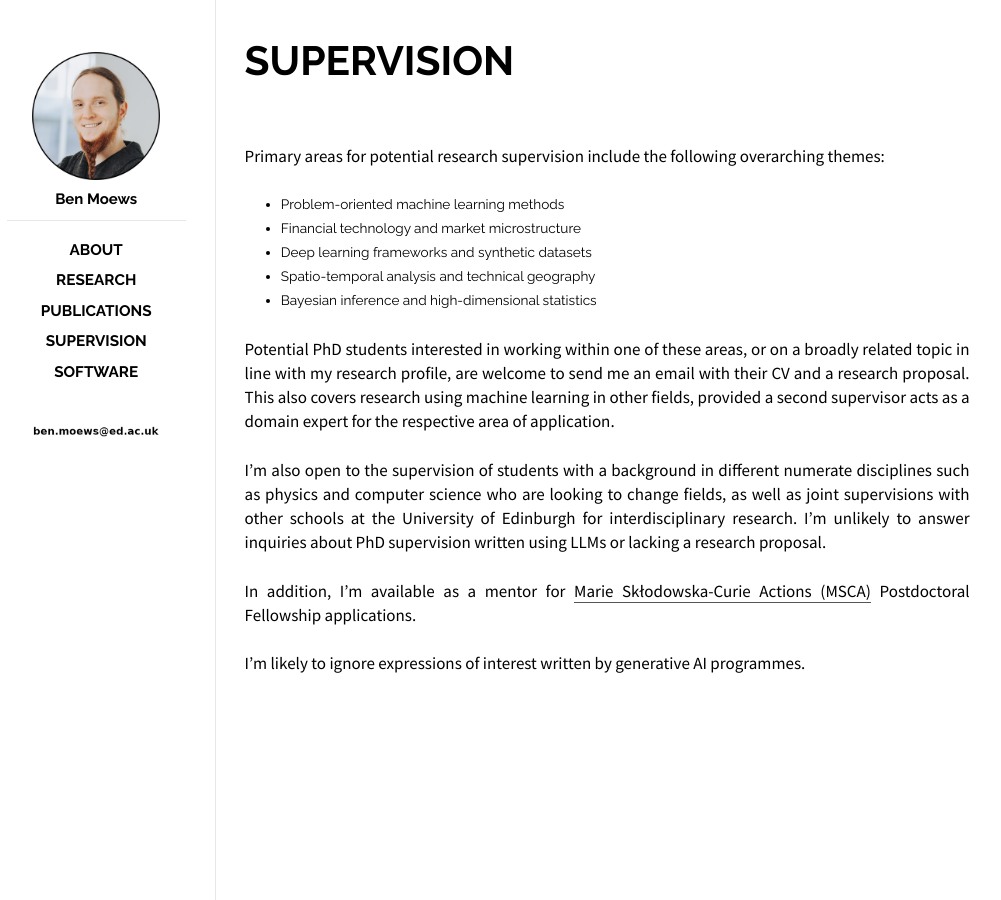
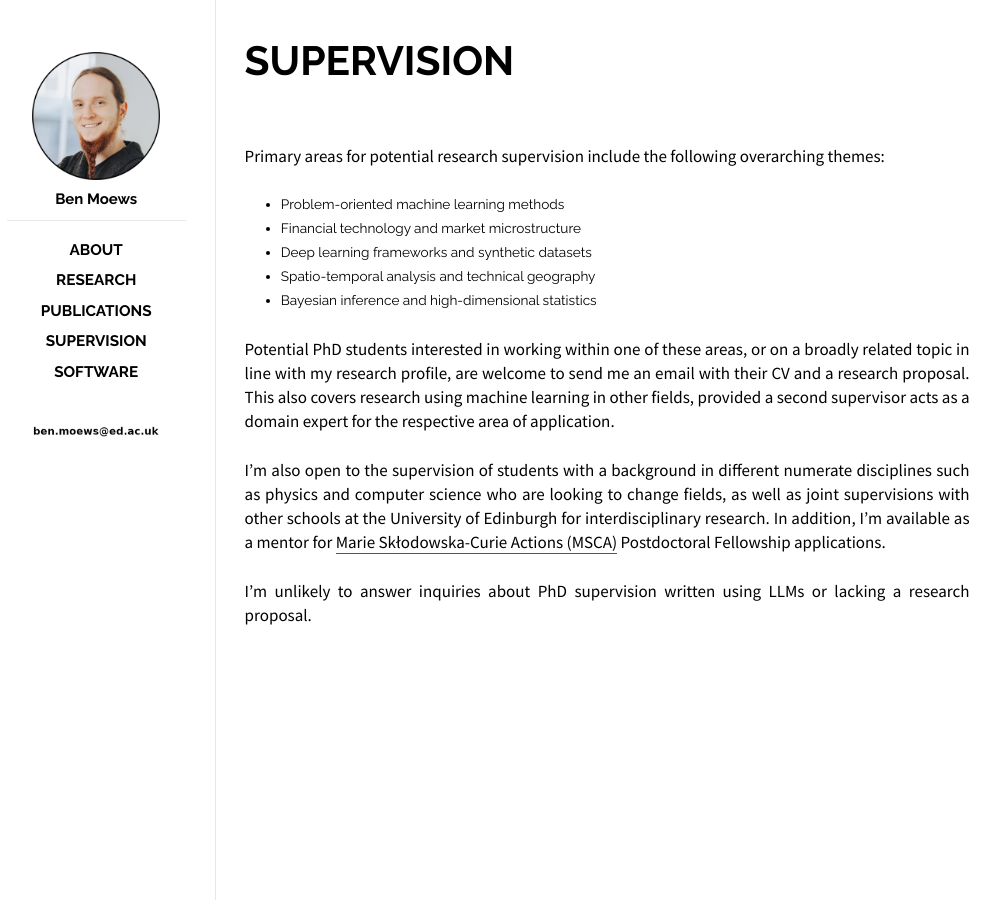
Before and after one commit to moews/moews.github.io, a Jekyll site: the page built from _posts/2017-03-25-supervision.md, in a window 1280 px wide. Shown: the whole page, without its empty margins (143-1144 px from the left). Built offline with Jekyll 4.4.1, drawn with Linux system fonts in a browser that asks for light colours.

Commit message:
Update 2017-03-25-supervision.md

```diff
--- a/_posts/2017-03-25-supervision.md
+++ b/_posts/2017-03-25-supervision.md
@@ -79,12 +79,12 @@
 
 Potential PhD students interested in working within one of these areas, or on a broadly related topic in line with my research profile, are welcome to send me an email with their CV and a research proposal. This also covers research using machine learning in other fields, provided a second supervisor acts as a domain expert for the respective area of application.
 
-I’m also open to the supervision of students with a background in different numerate disciplines such as physics and computer science who are looking to change fields, as well as joint supervisions with other schools at the University of Edinburgh for interdisciplinary research. I'm unlikely to answer inquiries about PhD supervision written using LLMs or lacking a research proposal.
+I’m also open to the supervision of students with a background in different numerate disciplines such as physics and computer science who are looking to change fields, as well as joint supervisions with other schools at the University of Edinburgh for interdisciplinary research. In addition, I'm available as a mentor for [Marie Skłodowska-Curie Actions (MSCA)](https://www.business-school.ed.ac.uk/about/news/marie-sklodowska-curie-actions-msca-postdoctoral-fellowships) Postdoctoral Fellowship applications.
 
-In addition, I'm available as a mentor for [Marie Skłodowska-Curie Actions (MSCA)](https://www.business-school.ed.ac.uk/about/news/marie-sklodowska-curie-actions-msca-postdoctoral-fellowships) Postdoctoral Fellowship applications.
+I'm unlikely to answer inquiries about PhD supervision written using LLMs or lacking a research proposal.
 
 <!--Potential PhD and master's students interested in working within one of these areas, or on a broadly related topic in line with my research profile, are welcome to send me an email with their CV and a research proposal. I'm also open to the supervision of students with a background in different numerate disciplines such as physics and computer science who are looking to change fields, as well as joint supervisions with other schools at the University of Edinburgh.-->
 
-I'm likely to ignore expressions of interest written by generative AI programmes.
+<!--I'm likely to ignore expressions of interest written by generative AI programmes.-->
 
 <br>
```
